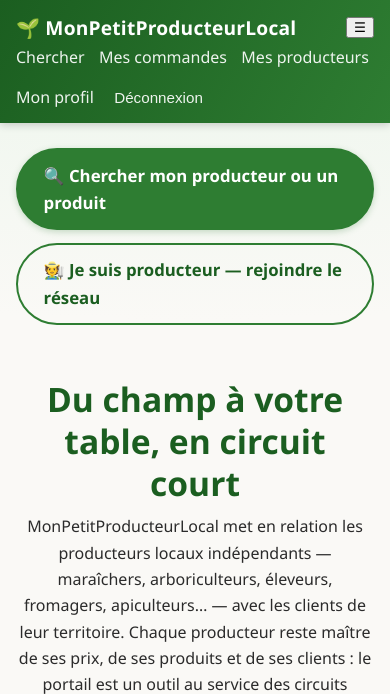
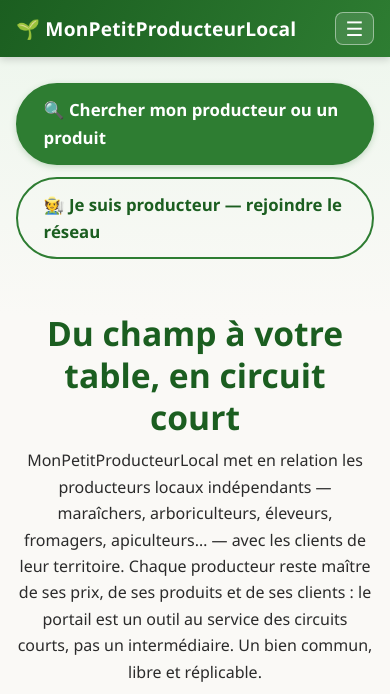
Before and after one commit to cartotrac/MonPetitMaraicher, a Django app: page / in a window 390 px wide. Shown: the top 694 px of the page. Run offline with Django 5.2, Linux system fonts and the light colour scheme; the visitor is signed in with stand-in values (Sample User, id 1); data that the repository does not hold is empty.

Commit message:
Fix : append.css désormais lié dans base.html (il n'était chargé nulle part) + burger stylé sur fond sombre

```diff
--- a/static/css/append.css
+++ b/static/css/append.css
@@ -70,19 +70,24 @@ details.bloc-replie > summary .aide-replier { font-size: 0.7em;
 
 /* ---- Navigation mobile : bouton burger ---- */
 .nav { position: relative; }
-.nav-burger { display: none; background: transparent; cursor: pointer;
-              border: 1px solid rgba(0, 0, 0, 0.15); border-radius: 6px;
-              font-size: 1.3rem; line-height: 1; padding: 0.3rem 0.55rem;
-              margin-left: auto; }
+.nav-burger { display: none; background: rgba(255, 255, 255, 0.12);
+              color: #fff; cursor: pointer; font-size: 1.25rem;
+              line-height: 1; padding: 0.35rem 0.6rem; border-radius: 8px;
+              border: 1px solid rgba(255, 255, 255, 0.45);
+              margin-left: auto; flex: none; }
+.nav-burger:hover { background: rgba(255, 255, 255, 0.22); }
 @media (max-width: 820px) {
   .nav-burger { display: inline-block; }
   .nav-links { display: none; position: absolute; top: 100%; left: 0;
-               right: 0; z-index: 50; background: #fff;
+               right: 0; z-index: 60; background: #fff;
                flex-direction: column; gap: 0.1rem; padding: 0.8rem 1rem;
                border-bottom: 1px solid rgba(0, 0, 0, 0.1);
                box-shadow: 0 8px 16px rgba(0, 0, 0, 0.12); }
   .nav-links.ouvert { display: flex; }
+  .nav-links a { color: var(--accent-dark); padding: 0.35rem 0.2rem; }
   .nav-links form.inline { margin: 0; }
+  .nav-links .btn-link { color: var(--accent-dark); text-align: left; }
+  .nav-links .btn { margin: 0.2rem 0; }
 }
 
 /* ---- Récapitulatif de commande : fenêtre de confirmation ---- */
--- a/templates/base.html
+++ b/templates/base.html
@@ -6,6 +6,7 @@
   <meta name="viewport" content="width=device-width, initial-scale=1">
   <title>{% block title %}MonPetitProducteurLocal{% endblock %}</title>
   <link rel="stylesheet" href="{% static 'css/style.css' %}">
+  <link rel="stylesheet" href="{% static 'css/append.css' %}">
   {% block extra_style %}{% endblock %}
   {% block extrahead %}{% endblock %}
 </head>
```
